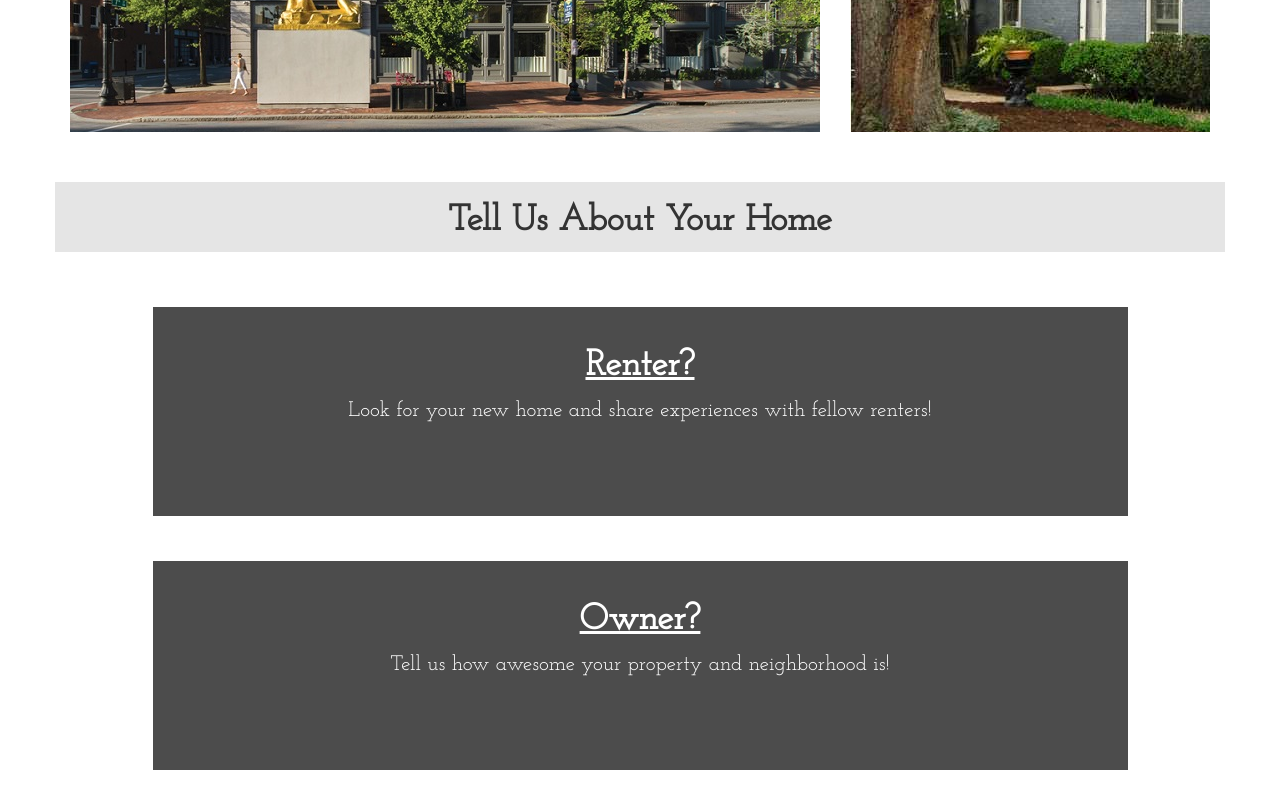
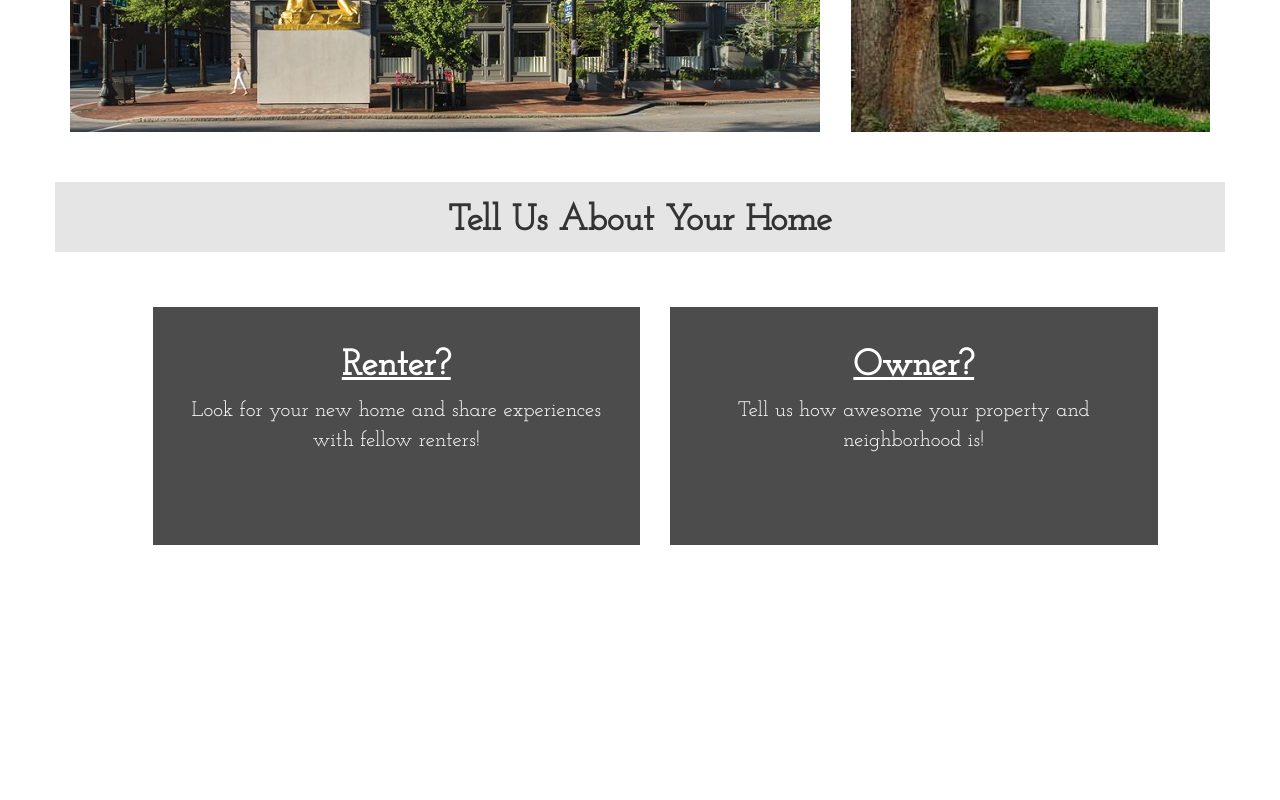
Before and after one commit to ajbarajas/RNTRbootstrap, a plain HTML site: page index.html in a window 1280 px wide. Shown: the part 2020-2820 px from the top of the page. After the commit the page ends 2595 px from the top, so only its background shows below. Drawn offline with nearby package versions, Linux system fonts and the light colour scheme.

Commit message:
Added more media queries

```diff
--- a/css/main.css
+++ b/css/main.css
@@ -53,6 +53,7 @@ body {
  	padding-bottom: 70px;
  }
 
+
  /*Neighbordood section background images*/
 
  .highlands {
@@ -86,6 +87,12 @@ body {
  	color: white;
  }
 
+  @media screen and (min-width: 1200px) {
+ 	.owner{
+ 		margin-left: 0px;
+ 	}
+ }
+
  @media screen and (max-width: 994px) {
  	.jumbotron h1 {
  		font-size: 80px;
@@ -105,3 +112,13 @@ body {
  		font-size: 25px;
  	}
  }
+
+  @media screen and (max-width: 400px) {
+ 	.jumbotron h1 {
+ 		font-size: 35px;
+ 	}
+
+ 	h1 small {
+ 		font-size: 15px;
+ 	}
+ }
--- a/index.html
+++ b/index.html
@@ -74,11 +74,11 @@
     </div>
     <div class="container">
       <div class="row">
-        <div class="col-lg-10 col-lg-offset-1 col-md-10 col-md-offset-1 col-sm-10 col-sm-offset-1 col-xs-10 col-xs-offset-1" id="user">
+        <div class="col-lg-5 col-lg-offset-1 col-md-10 col-md-offset-1 col-sm-10 col-sm-offset-1 col-xs-10 col-xs-offset-1" id="user">
           <h1><u><strong>Renter?</strong></u></h1>
           <p class="lead">Look for your new home and share experiences with fellow renters!</p>
         </div>
-        <div class="col-lg-10 col-md-10 col-md-offset-1 col-sm-10 col-sm-offset-1 col-xs-10 col-xs-offset-1" id="user">
+        <div class="col-lg-5 col-md-10 col-md-offset-1 col-sm-10 col-sm-offset-1 col-xs-10 col-xs-offset-1 owner" id="user">
           <h1><u><strong>Owner?</strong></u></h1>
           <p class="lead">Tell us how awesome your property and neighborhood is!</p>
         </div>
```
